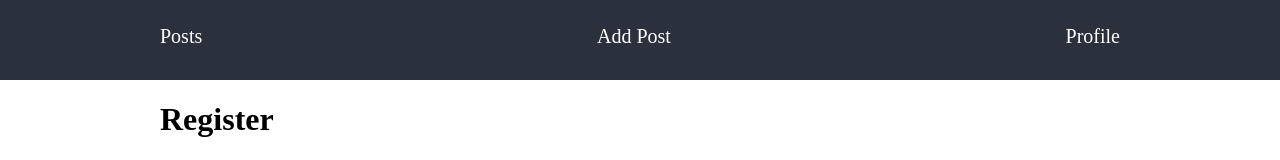
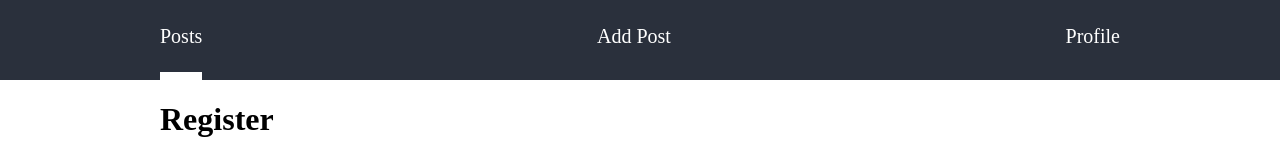
Before and after one commit to bpetermann/weblog-website, a React (Create React App) app: page /register in a window 1280 px wide. In both pictures the pointer is over the link "Posts". Shown: the top 160 px of the page. Built offline with nearby package versions, Linux system fonts and the light colour scheme.

Commit message:
Added README.md

```diff
--- a/src/components/layout/Navbar.module.css
+++ b/src/components/layout/Navbar.module.css
@@ -11,6 +11,10 @@
   justify-content: center;
   height: 5rem;
   border-bottom: 0.5rem solid #2a303c;
+}
+
+.navbar a:hover {
+  border-bottom: 0.5rem solid #fff;
 }
 
 .container {
--- a/src/pages/AddPost.jsx
+++ b/src/pages/AddPost.jsx
@@ -6,7 +6,7 @@ import {
   ref,
   uploadBytesResumable,
   getDownloadURL,
-} from 'firebase/storage'
+} from 'firebase/storage';
 import { toast } from 'react-toastify';
 // import { db } from '../firebase.config';
 import { useNavigate } from 'react-router-dom';
```
